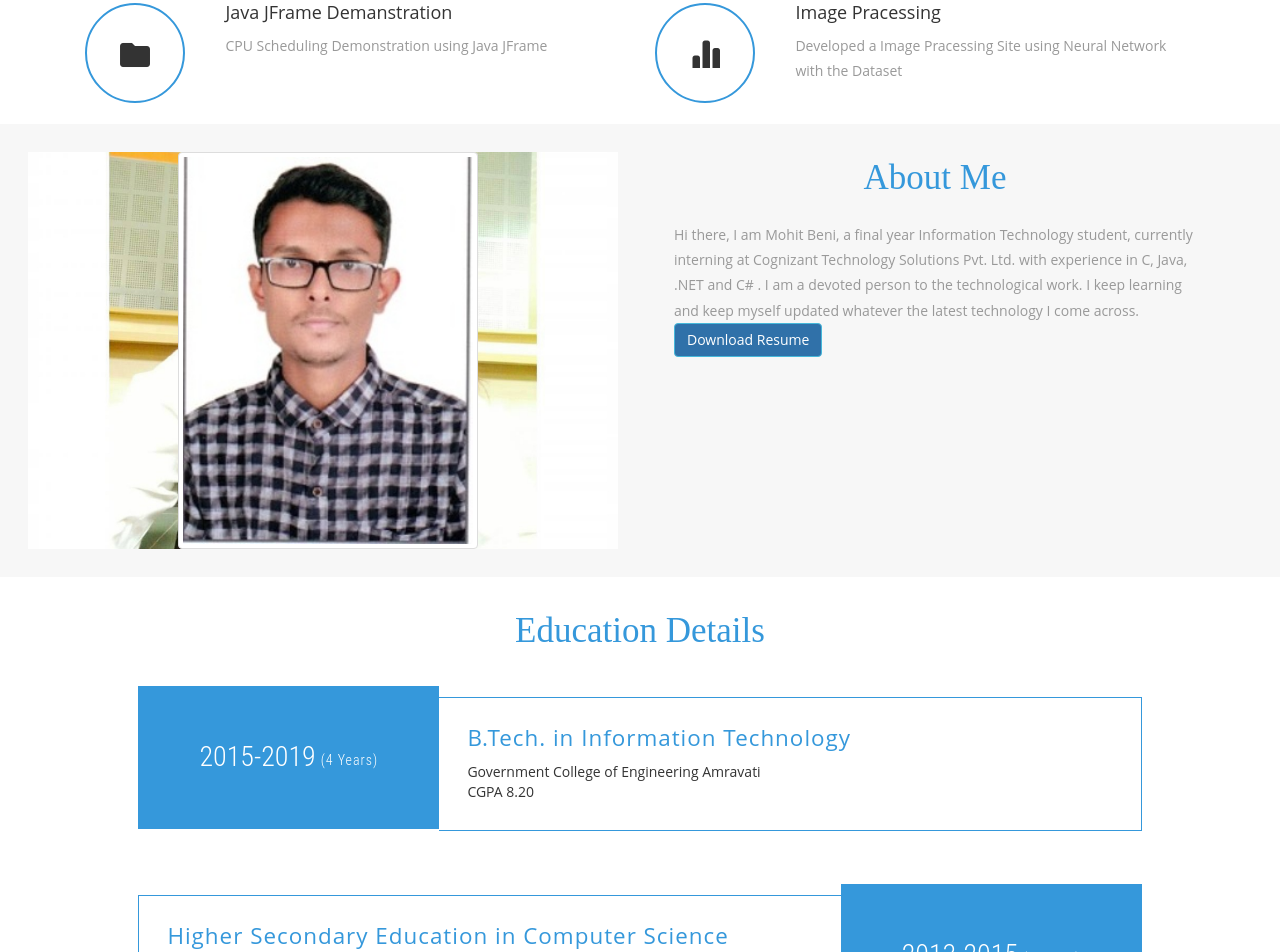
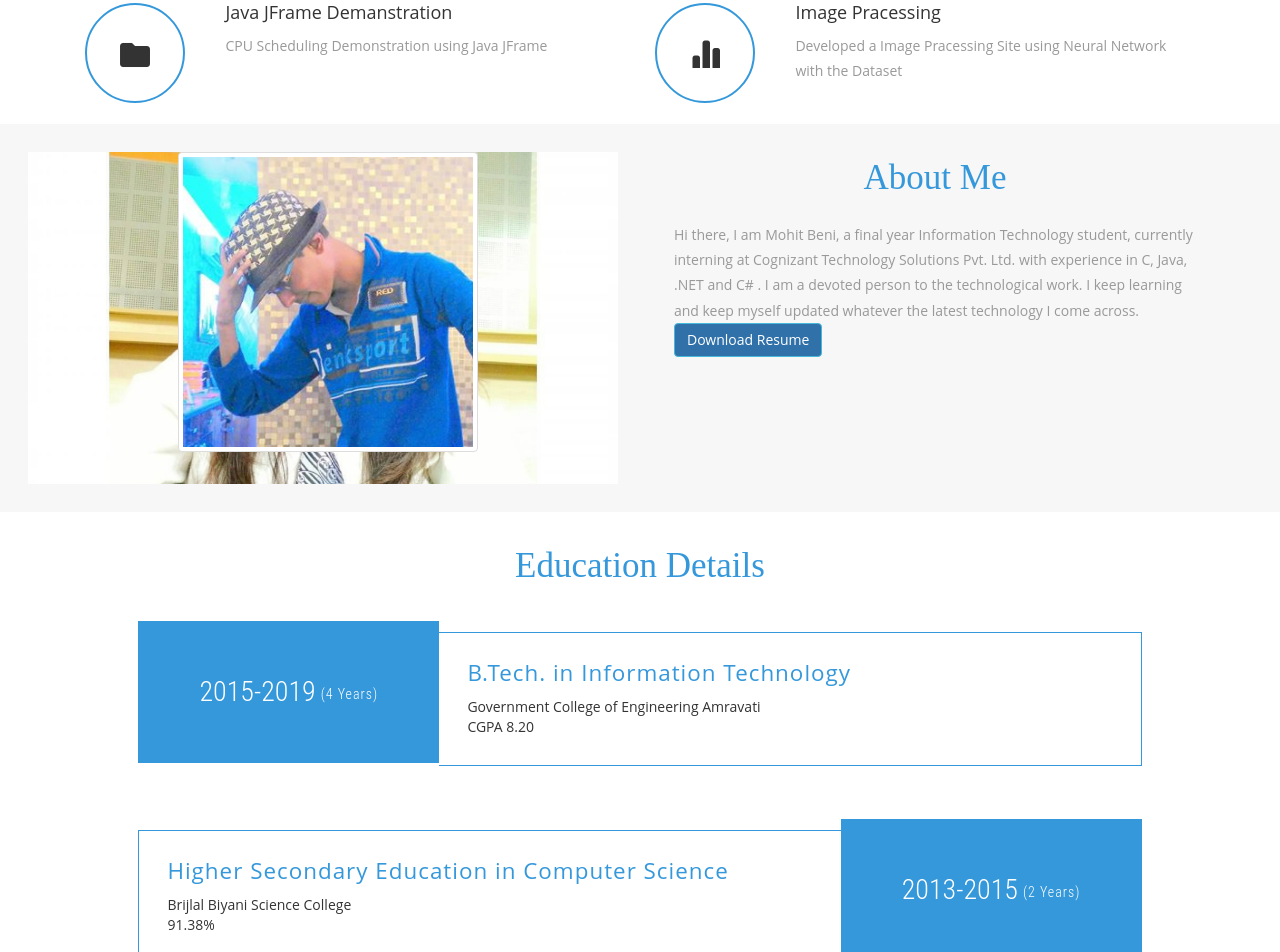
Before and after one commit to mohitbeni/mohitbeni.github.io, a plain HTML site: page index.html in a window 1280 px wide. Shown: the part 1447-2399 px from the top of the page. Drawn offline with nearby package versions, Linux system fonts and the light colour scheme; files whose address does not match are found by name; a web font is replaced by a local one.

Commit message:
Update index.html

```diff
--- a/index.html
+++ b/index.html
@@ -297,7 +297,7 @@ Smartphone Compatible web template, free webdesigns for Nokia, Samsung, LG, Sony
 <div id="about" class="about" >
 	 <div class="about-left">
 		 <figure style="padding-left:150px ">
-				<img src="images/gate mohit.jpg" class="img-thumbnail" alt="Amandeep Bhupal" height="300px" width="300px"></img>
+				<img src="images/mohitinsta.jpg" class="img-thumbnail" alt="Amandeep Bhupal" height="300px" width="300px"></img>
 			</figure>
 	 </div>
 	 <div class="about-right">
```
